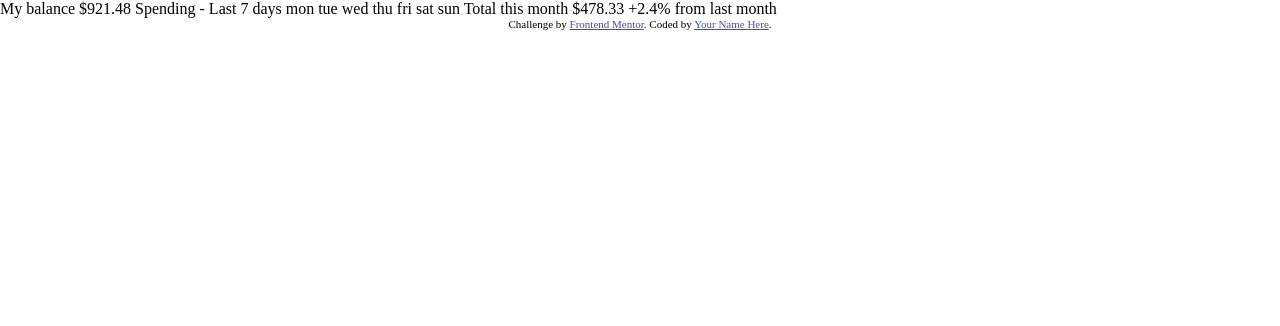
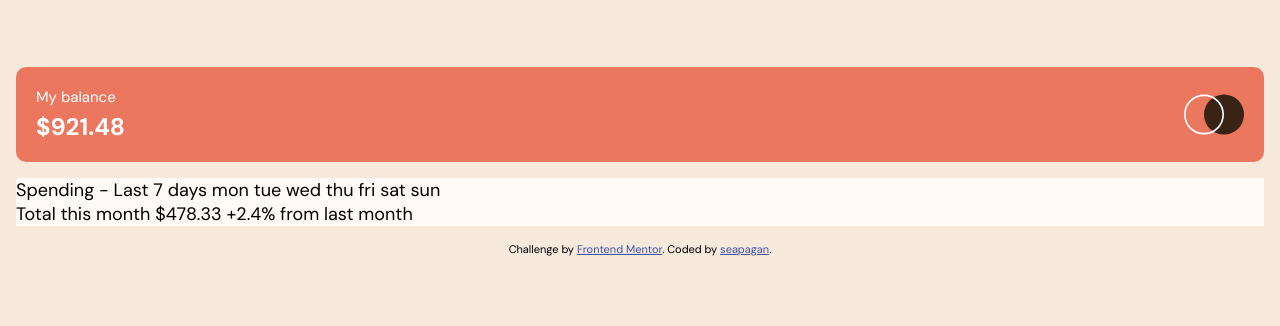
Before and after one commit to seapagan-fem/expense-chart-component, a plain HTML site: page index.html in a window 1280 px wide. Drawn offline with Linux system fonts and the light colour scheme.

Commit message:
complete header section

```diff
--- a/index.html
+++ b/index.html
@@ -4,7 +4,12 @@
     <meta charset="UTF-8" />
     <meta name="viewport" content="width=device-width, initial-scale=1.0" />
     <!-- displays site properly based on user's device -->
-
+    <link rel="preconnect" href="https://fonts.googleapis.com" />
+    <link rel="preconnect" href="https://fonts.gstatic.com" crossorigin />
+    <link
+      href="https://fonts.googleapis.com/css2?family=DM+Sans:wght@400;700&display=swap"
+      rel="stylesheet"
+    />
     <link
       rel="icon"
       type="image/png"
@@ -16,25 +21,34 @@
     <title>Frontend Mentor | Expenses chart component</title>
 
     <!-- Feel free to remove these styles or customise in your own stylesheet 👍 -->
-    <style>
-      .attribution {
-        font-size: 11px;
-        text-align: center;
-      }
-      .attribution a {
-        color: hsl(228, 45%, 44%);
-      }
-    </style>
+    <style></style>
   </head>
   <body>
-    My balance $921.48 Spending - Last 7 days mon tue wed thu fri sat sun Total
-    this month $478.33 +2.4% from last month
-
-    <div class="attribution">
+    <main>
+      <header>
+        <div>
+          <h1 class="balance-heading">My balance</h1>
+          <div class="balance-total">$921.48</div>
+        </div>
+        <img src="images/logo.svg" alt="Expenses Logo" />
+      </header>
+      <article>
+        <section class="spending-graph">
+          Spending - Last 7 days mon tue wed thu fri sat sun
+        </section>
+        <section class="summary">
+          Total this month $478.33 +2.4% from last month
+        </section>
+      </article>
+    </main>
+    <footer class="attribution">
       Challenge by
       <a href="https://www.frontendmentor.io?ref=challenge" target="_blank"
         >Frontend Mentor</a
-      >. Coded by <a href="#">Your Name Here</a>.
-    </div>
+      >. Coded by
+      <a href="https://www.frontendmentor.io/profile/seapagan" target="_blank"
+        >seapagan</a
+      >.
+    </footer>
   </body>
 </html>
--- a/styles/styles.css
+++ b/styles/styles.css
@@ -1,5 +1,75 @@
+/* ----------------------------- add some resets ---------------------------- */
 * {
   margin: 0;
   padding: 0;
   box-sizing: border-box;
+  font-weight: 400;
 }
+
+/* --------------------------- fonts and variables -------------------------- */
+
+:root {
+  /* primary colors */
+  --soft-red: hsl(10, 79%, 65%);
+  --cyan: hsl(186, 34%, 60%);
+
+  /* neutral colors */
+  --dark-brown: hsl(25, 47%, 15%);
+  --medium-brown: hsl(28, 10%, 53%);
+  --cream: hsl(27, 66%, 92%);
+  --very-pale-orange: hsl(33, 100%, 98%);
+
+  /* fonts */
+  font-family: "DM Sans", sans-serif;
+  font-size: 18px;
+}
+
+body {
+  display: flex;
+  flex-direction: column;
+  row-gap: 16px;
+  background-color: var(--cream);
+  padding: 67px 16px;
+}
+
+main {
+  display: flex;
+  flex-direction: column;
+  row-gap: 16px;
+}
+
+header {
+  display: flex;
+  justify-content: space-between;
+  background-color: var(--soft-red);
+  padding: 20px;
+  border-radius: 10px;
+  color: white;
+}
+
+header img {
+  width: 60px;
+}
+
+.balance-heading {
+  font-size: 15px;
+  margin-bottom: 4px;
+}
+
+.balance-total {
+  font-weight: 700;
+  font-size: 24px;
+}
+
+section {
+  background-color: var(--very-pale-orange);
+}
+
+/* -------------------------- style the artibution -------------------------- */
+.attribution {
+  font-size: 11px;
+  text-align: center;
+}
+.attribution a {
+  color: hsl(228, 45%, 44%);
+}
```
